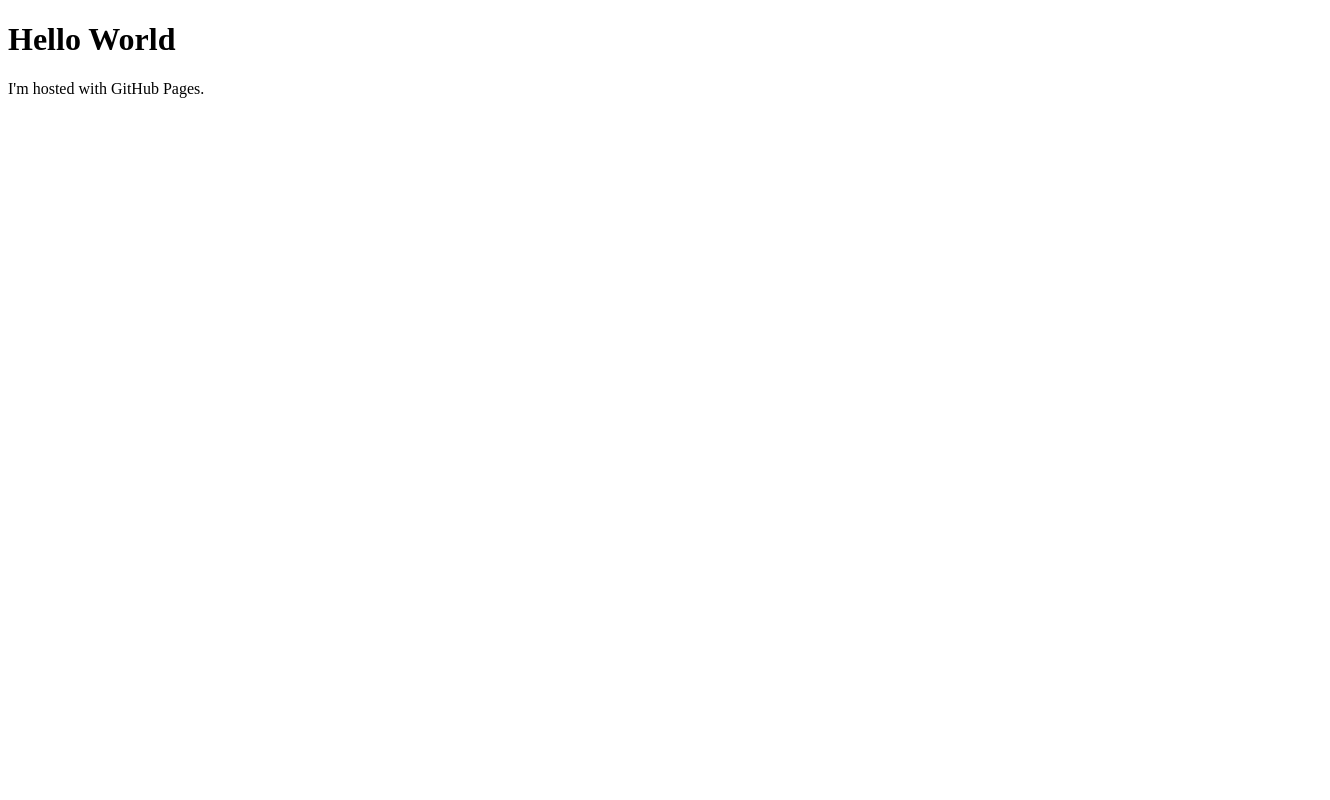
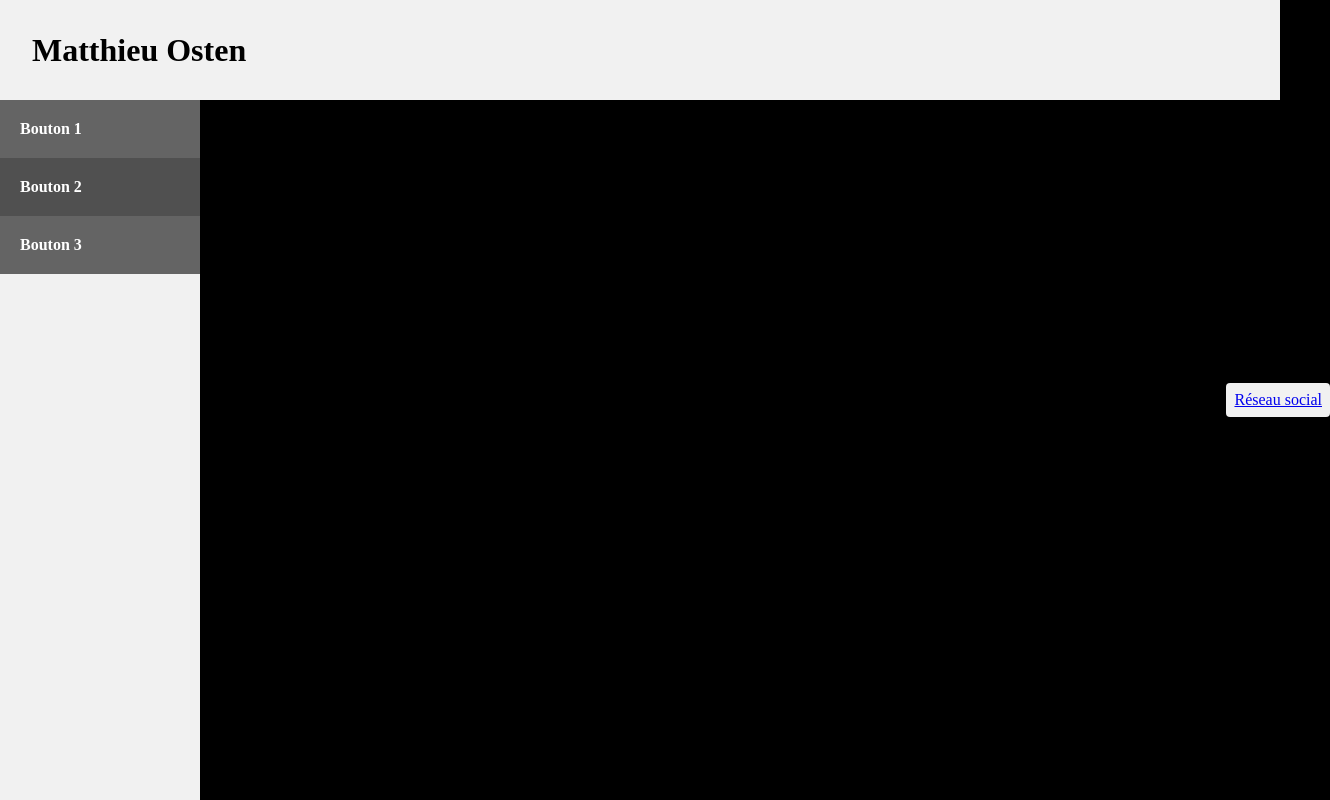
Before and after one commit to MatthieuOsten/MatthieuOsten.Github.io, a plain HTML site: page index.html in a window 1280 px wide. Shown: the whole page, 1330 px wide, since content can reach past the window. Drawn offline with Linux system fonts and the light colour scheme.

Commit message:
test Script read files

```diff
--- a/index.html
+++ b/index.html
@@ -1,7 +1,31 @@
 <!DOCTYPE html>
-<html>
-<body>
-<h1>Hello World</h1>
-<p>I'm hosted with GitHub Pages.</p>
-</body>
+<html lang="fr">
+	<head>
+	  <title>Matthieu Osten - Portfolio</title>
+	  <link rel="stylesheet" type="text/css" href="style.css">
+	</head>
+
+	<body>
+
+	  <div class="fixed-header">
+		<h1>Matthieu Osten</h1>
+	  </div>
+
+	  <div class="sidebar">
+		<ul>
+		  <li onclick="location.href='lien1.html'">Bouton 1</li>
+		  <li onclick="location.href='lien2.html'">Bouton 2</li>
+		  <li onclick="location.href='lien3.html'">Bouton 3</li>
+		</ul>
+	  </div>
+
+	  <div class="main-content">
+		<div class="label">
+		  <a href="#">Réseau social</a>
+		</div>
+	  </div>
+
+	  <input type="file" id="file-input" value="./pages.json" hidden>
+	  <script src="./script.js"></script>
+	</body>
 </html>
--- /dev/null
+++ b/script.js
@@ -0,0 +1,36 @@
+/* JavaScript pour faire sortir les étiquettes lorsque la souris est placée dessus */
+var labels = document.querySelectorAll(".label");
+for (var i = 0; i < labels.length; i++) {
+  labels[i].addEventListener("mouseover", function() {
+    this.style.transform = "translateY(-100%)";
+    this.style.zIndex = "1";
+  });
+  labels[i].addEventListener("mouseout", function() {
+    this.style.transform = "translateY(0)";
+    this.style.zIndex = "0";
+  });
+}
+
+/* JavaScript pour faire suivre le défilement du titre */
+var header = document.querySelector(".fixed-header");
+var sticky = header.offsetTop;
+window.onscroll = function() {
+  if (window.pageYOffset > sticky) {
+    header.classList.add("sticky");
+  } else {
+    header.classList.remove("sticky");
+  }
+};
+
+var reader = new FileReader();
+reader.onload = function() {
+  var data = JSON.parse(reader.result);
+  data.pages.forEach(page => {
+    console.log("Creating li for: " + page.name);
+    let li = document.createElement("li");
+    li.href = page.url;
+    li.innerHTML = page.name;
+    sidebar.appendChild(li);
+  });
+};
+reader.readAsText("./pages.json");
--- /dev/null
+++ b/style.css
@@ -0,0 +1,112 @@
+:root {
+  --sidebar-width: 200px; /* définir la largeur de la barre latérale */
+  --header-height: 100px;
+
+  --sidebar-li-border-radius:8px;
+}
+
+/* CSS pour le fond du body */
+body {
+  background-color: black;
+  overflow-x: hidden;
+  margin: 0;
+}
+
+/* CSS pour la tête de page qui suit le deffilement de la page */
+.fixed-header {
+	position: relative; /* pour placer la barre latérale en dessous */
+	height: var(--header-height);
+	width: 100%;
+  margin: 0%;
+	background-color: #f1f1f1;
+	z-index: 1;
+}
+
+.fixed-header h1 {
+  text-align: left;
+  padding: 1em 0 1em 1em;
+  margin: 0;
+  /*padding-left: auto;*/
+  /*padding-right: auto;*/
+  width: fit-content;
+  height: fit-content;
+}
+
+/* CSS pour la barre latérale */
+.sidebar {
+  position: absolute; /* pour placer la barre latérale en dessous */
+  top: var(--header-height); /* pour placer la barre latérale en dessous de la tête de page */
+  left: 0px;
+  height: calc(100% - var(--header-height));
+  width: var(--sidebar-width); /* utiliser la variable pour définir la largeur */
+  background-color: #f1f1f1;
+}
+
+/* CSS pour la liste de boutons dans la barre latérale */
+.sidebar ul {
+  list-style-type: none;
+  width: var(--sidebar-width); /* utiliser la variable pour définir la largeur */
+  margin: 0;
+  padding: 0;
+}
+
+.sidebar li {
+  width: var(--sidebar-width) - 20px;
+  display: block;
+  padding: 10% 0px 20px 20px;
+  text-align: left;
+  border: none; /* pour enlever les bordures */
+	color: white;
+  font-weight: bold;
+  transition: all 0.2s ease-in-out; /* pour animer les changements de style */
+}
+
+/* CSS pour les boutons dans la barre latérale */
+.sidebar li:nth-child(odd) {
+  background-color: rgb(100, 100, 100);
+}
+
+/* CSS pour les boutons dans la barre latérale */
+.sidebar li:nth-child(even) {
+  background-color: rgb(80, 80, 80);
+}
+
+/* CSS pour les boutons lorsque la souris est positionnée dessus */
+.sidebar li:hover {
+  background-color: white; /* pour changer la couleur de fond */
+  width: 220px; /* pour s'agrandir vers la droite */
+  text-align: center;
+  color: black;
+  border-bottom-right-radius: var(--sidebar-li-border-radius); /* pour s'arrondir sur le coin bas droite */
+  border-top-right-radius: var(--sidebar-li-border-radius);
+}
+
+/* CSS pour les étiquettes qui sortent du corps de la page */
+.label {
+  position: absolute;
+  right: -50px;
+  top: 50%;
+  transform: translateY(-50%);
+  background-color: #f1f1f1;
+  padding: 8px;
+  border-radius: 4px;
+  transition: all 0.2s ease-in-out;
+}
+
+/* CSS pour les boutons carrés dans le corps de la page */
+.square-button {
+display: flex;
+align-items: center;
+justify-content: center;
+width: 200px;
+height: 200px;
+margin: 16px;
+background-color: #f1f1f1;
+text-decoration: none;
+}
+
+/* CSS pour les images dans les boutons carrés */
+.square-button img {
+max-width: 100%;
+max-height: 100%;
+}
```
Also changed, not shown: pages.json (added, +7 -0 lines).
